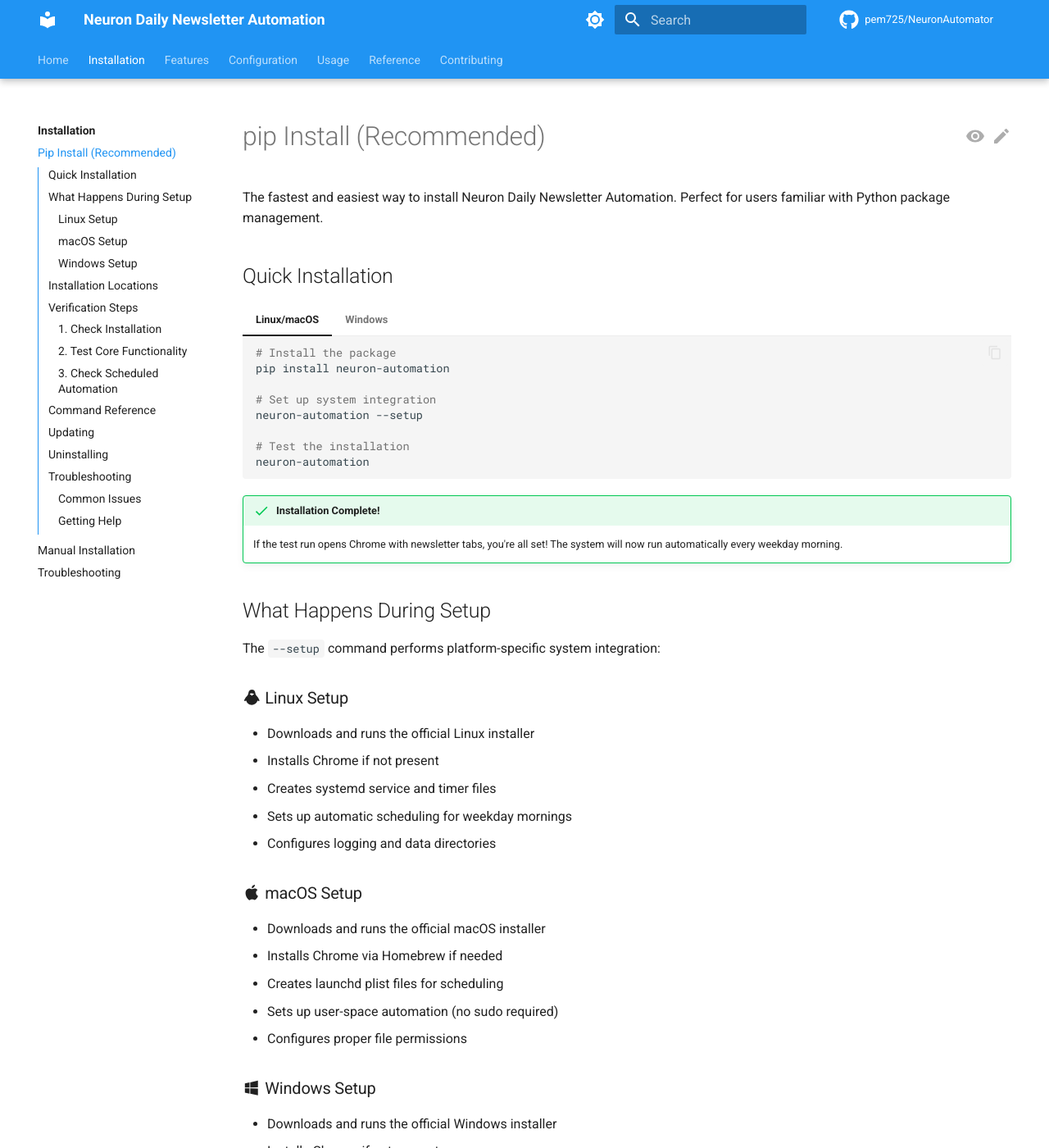
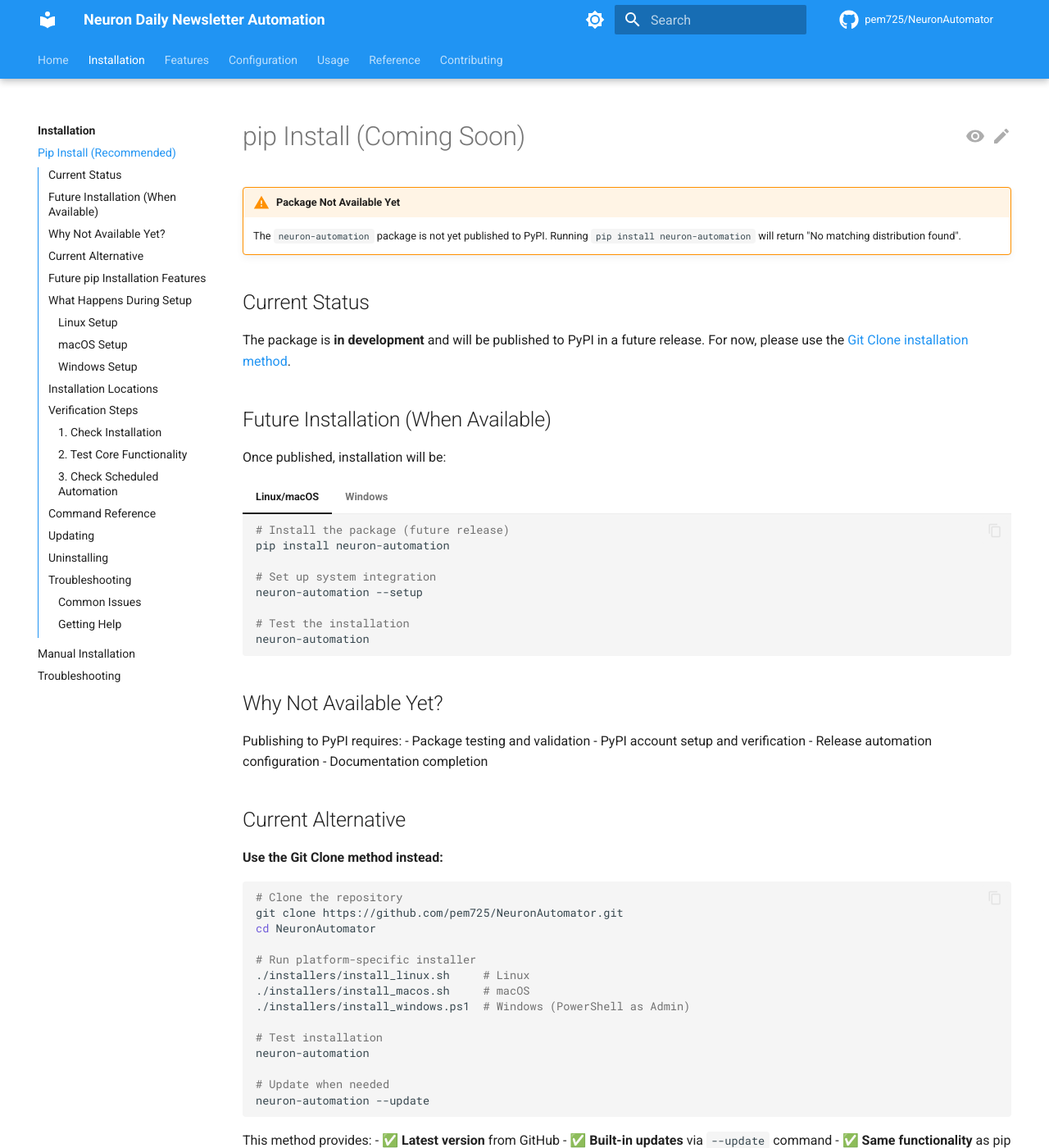
Before and after one commit to pem725/NeuronAutomator, an MkDocs documentation site: the page built from docs/installation/pip-install.md, in a window 1280 px wide and 1400 px high. Shown: the whole window at 82% size. Built offline with MkDocs 1.6.1 and Material for MkDocs 9.7.7, drawn with Linux system fonts in a browser that asks for light colours; comment, search, counter and statistics services are not loaded; the version menu is left out; some of the changed text lies outside the part shown.

Commit message:
Fix pip install issue and implement update functionality
- Updated all documentation to clarify package not yet on PyPI
- Changed installation method from pip to Git Clone throughout docs
- Implemented --update command with complete GitHub clone functionality
- Added perform_update() function with platform-specific installer execution
- Updated README.md installation sections and usage examples

Resolves both user-reported issues:
1. pip install neuron-automation "package not found" error
2. Missing --update functionality in neuron-automation script

🤖 Generated with [Claude Code](https://claude.ai/code)

Co-Authored-By: Claude <noreply@anthropic.com>

````diff
--- a/docs/installation/pip-install.md
+++ b/docs/installation/pip-install.md
@@ -1,13 +1,20 @@
-# pip Install (Recommended)
+# pip Install (Coming Soon)
 
-The fastest and easiest way to install Neuron Daily Newsletter Automation. Perfect for users familiar with Python package management.
+!!! warning "Package Not Available Yet"
+    The `neuron-automation` package is not yet published to PyPI. Running `pip install neuron-automation` will return "No matching distribution found".
 
-## Quick Installation
+## Current Status
+
+The package is **in development** and will be published to PyPI in a future release. For now, please use the [Git Clone installation method](manual-setup.md).
+
+## Future Installation (When Available)
+
+Once published, installation will be:
 
 === "Linux/macOS"
 
     ```bash
-    # Install the package
+    # Install the package (future release)
     pip install neuron-automation
 
     # Set up system integration
@@ -20,7 +27,7 @@ The fastest and easiest way to install Neuron Daily Newsletter Automation. Perfe
 === "Windows"
 
     ```powershell
-    # Install the package
+    # Install the package (future release)
     pip install neuron-automation
 
     # Set up system integration (run as Administrator)
@@ -30,8 +37,42 @@ The fastest and easiest way to install Neuron Daily Newsletter Automation. Perfe
     neuron-automation
     ```
 
-!!! success "Installation Complete!"
-    If the test run opens Chrome with newsletter tabs, you're all set! The system will now run automatically every weekday morning.
+## Why Not Available Yet?
+
+Publishing to PyPI requires:
+- Package testing and validation
+- PyPI account setup and verification
+- Release automation configuration
+- Documentation completion
+
+## Current Alternative
+
+**Use the Git Clone method instead:**
+
+```bash
+# Clone the repository
+git clone https://github.com/pem725/NeuronAutomator.git
+cd NeuronAutomator
+
+# Run platform-specific installer
+./installers/install_linux.sh     # Linux
+./installers/install_macos.sh     # macOS
+./installers/install_windows.ps1  # Windows (PowerShell as Admin)
+
+# Test installation
+neuron-automation
+
+# Update when needed
+neuron-automation --update
+```
+
+This method provides:
+- ✅ **Latest version** from GitHub
+- ✅ **Built-in updates** via `--update` command
+- ✅ **Same functionality** as pip would provide
+- ✅ **Complete system integration**
+
+## Future pip Installation Features
 
 ## What Happens During Setup
 
````
Also changed, not shown: README.md (+14 -5 lines), docs/index.md (+19 -9 lines), docs/installation/index.md (+11 -12 lines), docs/usage/index.md (+7 -1 lines), neuron_automation.py (+104 -1 lines).
